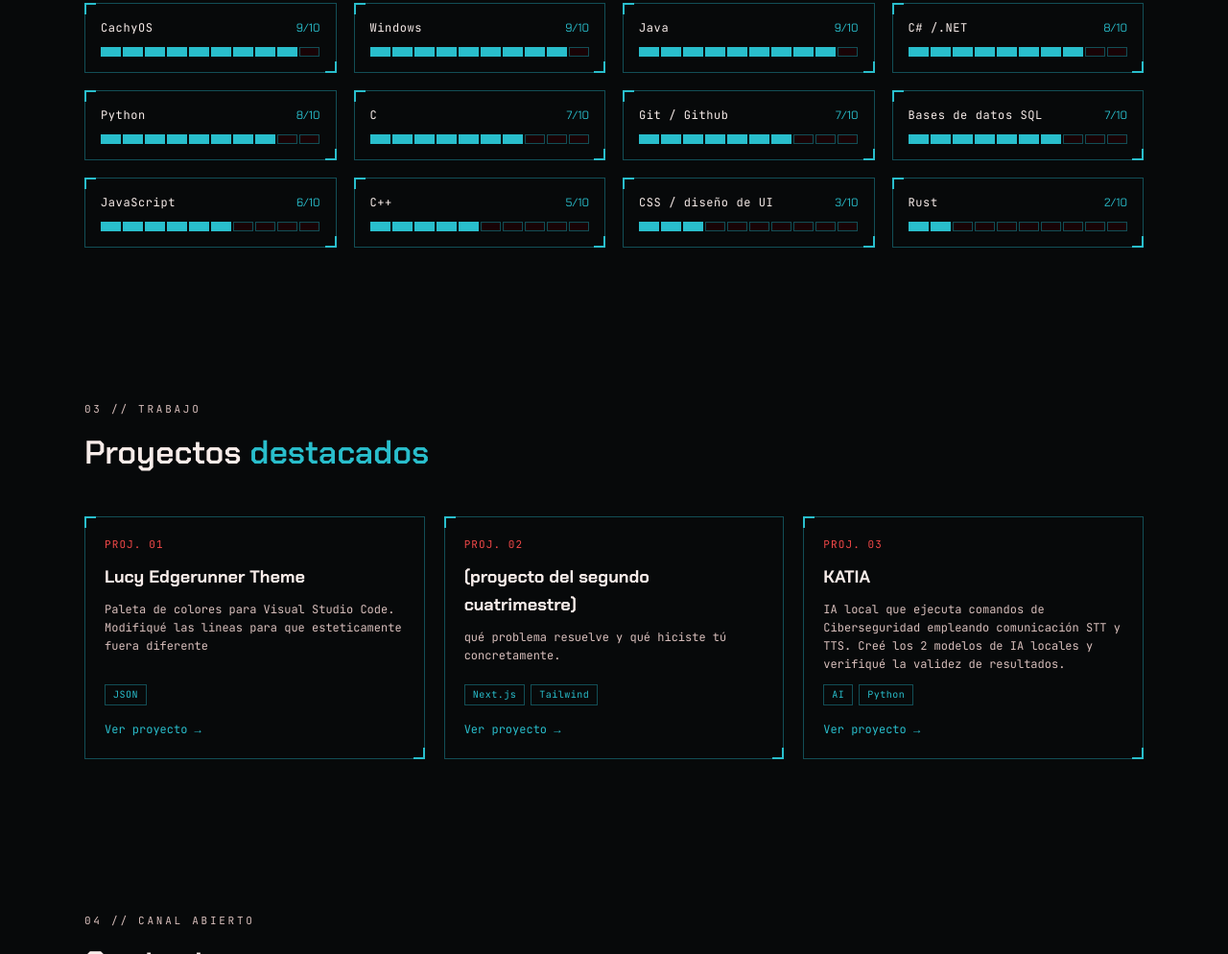
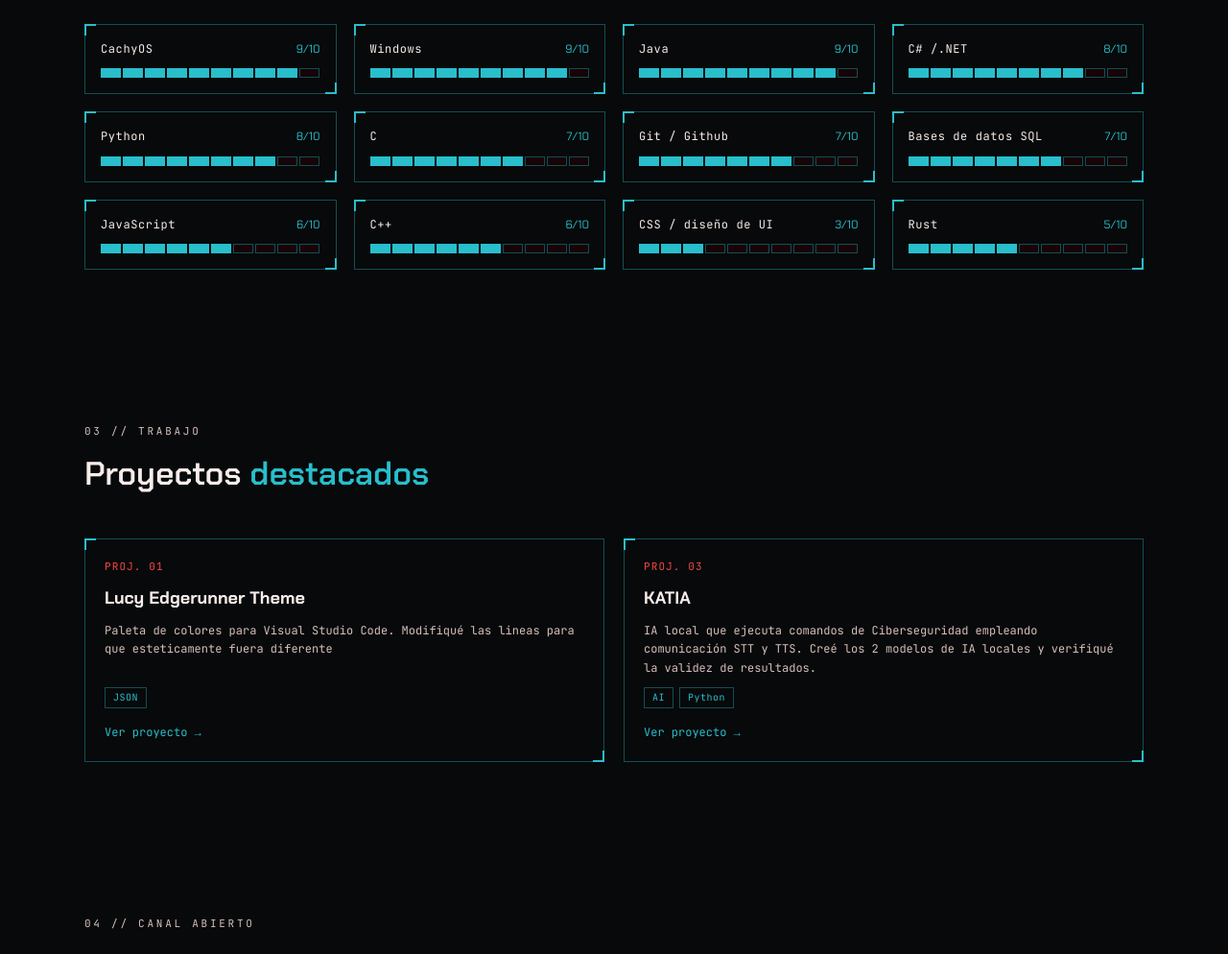
Before and after one commit to JaviMGG/mi-portfolio, a plain HTML site: page index.html in a window 1280 px wide. Shown: the part 1576-2570 px from the top of the page at 96% size. Drawn offline with Linux system fonts and the light colour scheme.

Commit message:
Update skills and project descriptions in index.html

```diff
--- a/index.html
+++ b/index.html
@@ -455,7 +455,7 @@ footer .red{ color:var(--red); }
   <div class="readme bracket">
     <div class="path">home/sobre-mi/<b>readme.txt</b></div>
     <p><b>Hola, Javier Morales.</b> Ingeniero Informático (concretamente Ingeniero de Software). Soy desarrollador Full-Stack, así que me importa tanto cómo se ve como cómo funciona los proyectos SW.</p>
-    <p>Trabajo sobre todo con <b>Java, C#, Python</b>, y últimamente le meto mano a temas relacionados con Ciberseguridad (trato de ser un Ingeniero de Software que emplea/crea herramientas con IA para centrarlo en temas relacionado con Ciberseguridad).</p>
+    <p>Trabajo sobre todo con <b>Java,C, C++, C#,Rust, Python, SQL</b>, y últimamente le meto mano a temas relacionados con Ciberseguridad (trato de ser un Ingeniero de Software que emplea/crea herramientas con IA para centrarlo en temas relacionado con Ciberseguridad).</p>
     <p>Normalmente trabajo usando las siguientes IAs:<b> Qwen, Gemini, ChatGPT, Claude</b>.</p>
 
     <div class="sign">—————————————————————</div>
@@ -482,9 +482,9 @@ footer .red{ color:var(--red); }
     <div class="skill-box bracket" data-name="Bases de datos SQL"       data-lvl="7"></div>
 
     <div class="skill-box bracket" data-name="JavaScript"               data-lvl="6"></div>
-    <div class="skill-box bracket" data-name="C++"                      data-lvl="5"></div>
+    <div class="skill-box bracket" data-name="C++"                      data-lvl="6"></div>
     <div class="skill-box bracket" data-name="CSS / diseño de UI"       data-lvl="3"></div>
-    <div class="skill-box bracket" data-name="Rust"                     data-lvl="2"></div>
+    <div class="skill-box bracket" data-name="Rust"                     data-lvl="5"></div>
 
   </div>
 </section>
@@ -503,13 +503,7 @@ footer .red{ color:var(--red); }
       <div class="tag-row"><span class="tag">JSON</span></div>
       <a class="proj-link" href="https://github.com/JaviMGG/Lucy-Edgerunner" target="_blank">Ver proyecto →</a>
     </div>
-    <div class="proj-card bracket">
-      <div class="idx">PROJ. 02</div>
-      <h3>(proyecto del segundo cuatrimestre)</h3>
-      <p>qué problema resuelve y qué hiciste tú concretamente.</p>
-      <div class="tag-row"><span class="tag">Next.js</span><span class="tag">Tailwind</span></div>
-      <a class="proj-link" href="#" target="_blank">Ver proyecto →</a>
-    </div>
+
     <div class="proj-card bracket">
       <div class="idx">PROJ. 03</div>
       <h3>KATIA</h3>
```
